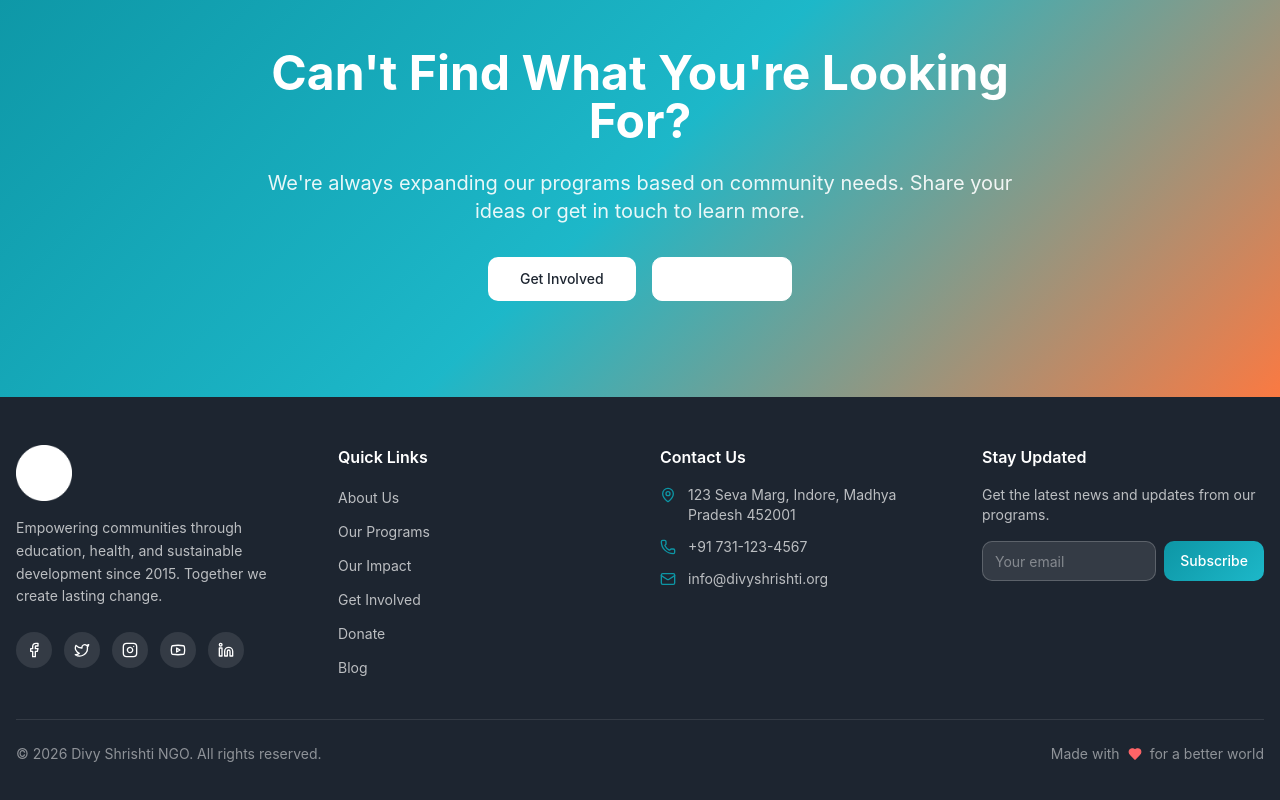
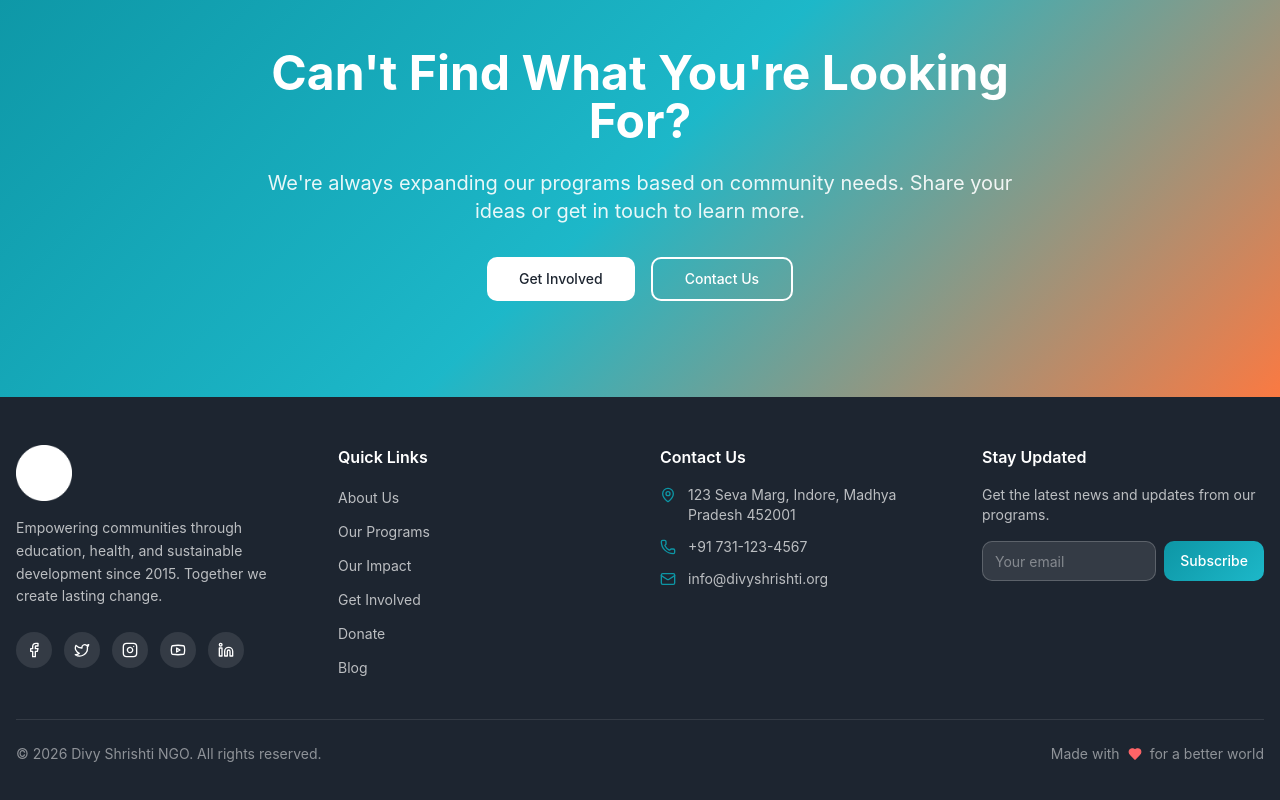
Before and after one commit to anshxp/NGO, a React (Vite) app in the folder frontend/: page /programs in a window 1280 px wide. Shown: the part 1900-2700 px from the top of the page. Built offline with nearby package versions, Linux system fonts and the light colour scheme; no server answers.

Commit message:
fix(frontend): make Programs contact button visible

```diff
--- a/frontend/src/pages/Programs.jsx
+++ b/frontend/src/pages/Programs.jsx
@@ -74,7 +74,7 @@ const Programs = () => {
             <p className="text-lg md:text-xl text-primary-foreground/90 mb-8">We're always expanding our programs based on community needs. Share your ideas or get in touch to learn more.</p>
             <div className="flex flex-col sm:flex-row gap-4 justify-center">
               <NavLink to="/get-involved"><Button size="lg" className="bg-background text-foreground hover:bg-background/90">Get Involved</Button></NavLink>
-              <NavLink to="/contact"><Button size="lg" variant="outline" className="border-primary-foreground text-primary-foreground hover:bg-primary-foreground hover:text-primary">Contact Us</Button></NavLink>
+              <NavLink to="/contact"><Button size="lg" variant="default" className="!bg-transparent !text-white border-2 !border-white hover:!bg-white hover:!text-slate-900">Contact Us</Button></NavLink>
             </div>
           </div>
         </div>
```
